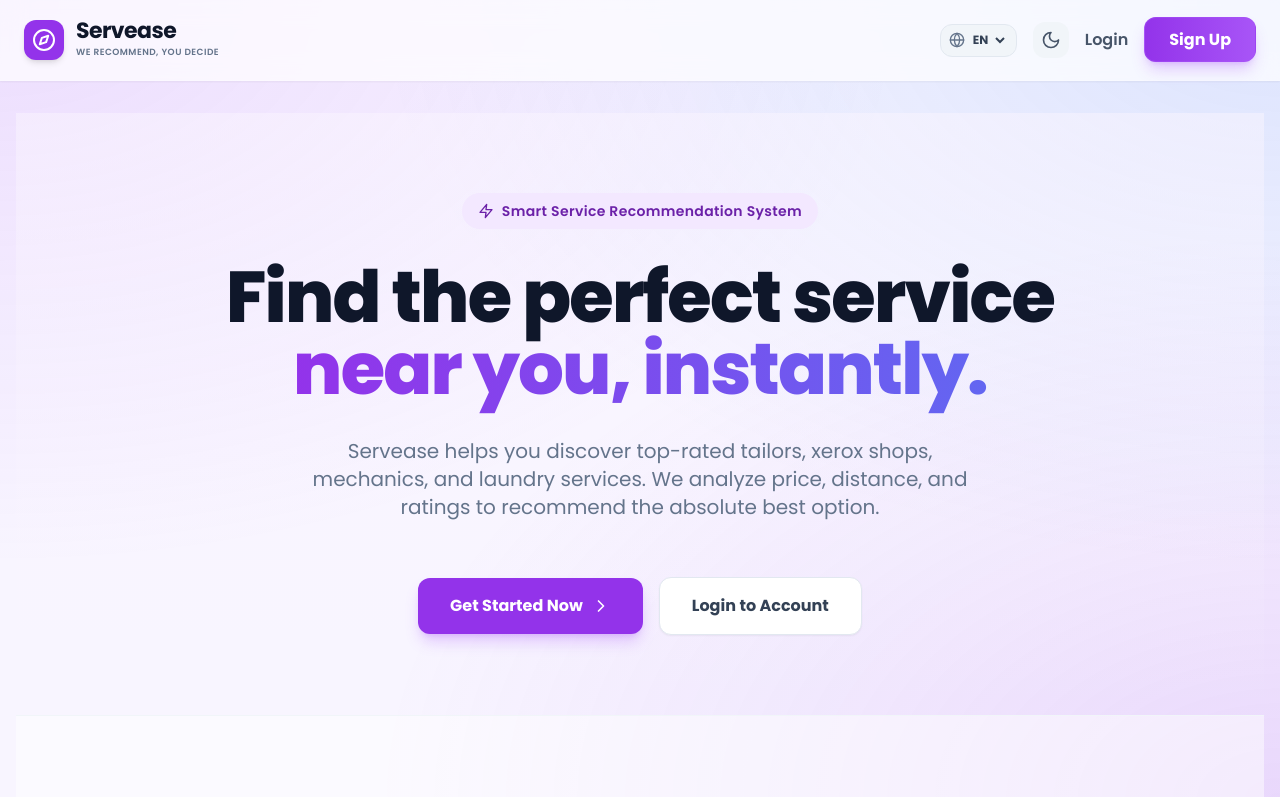
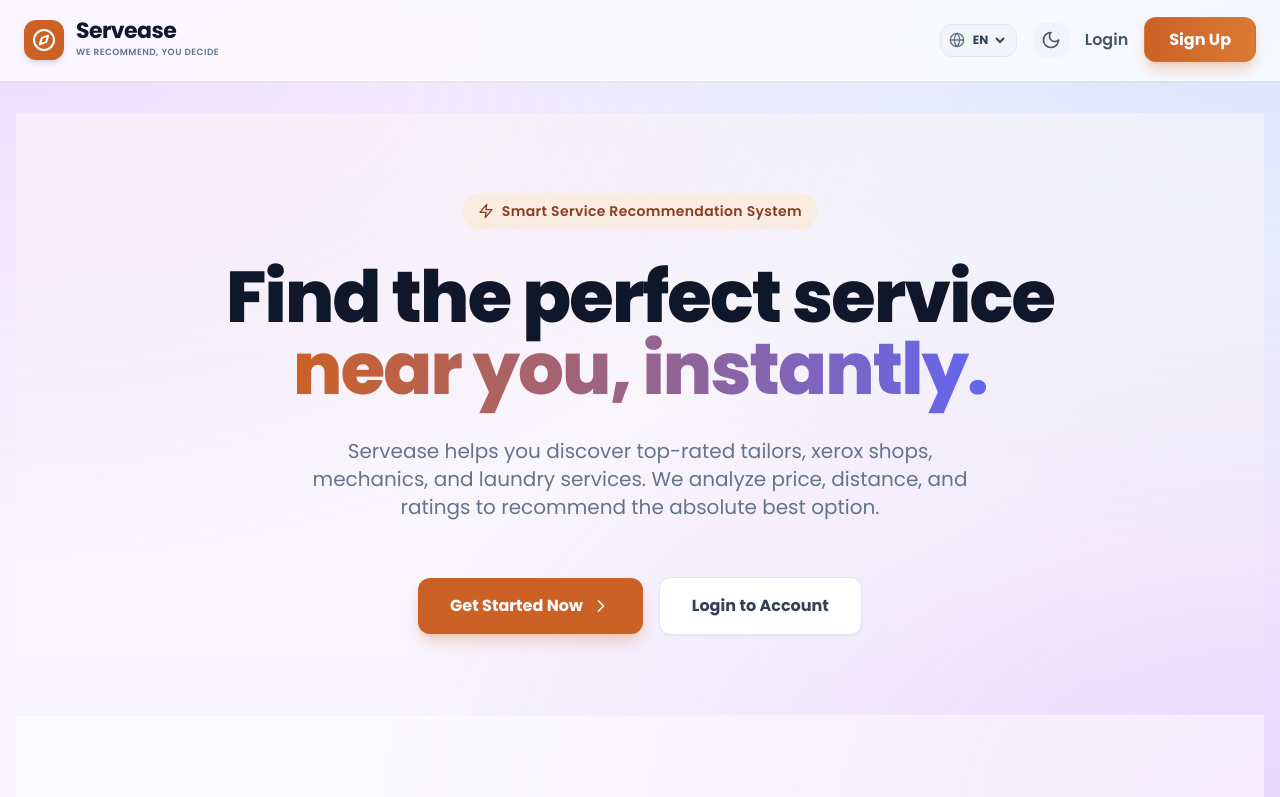
Before and after one commit to VaishnaviShinde30/Servease, a React (Vite) app: page / in a window 1280 px wide. Shown: the top 797 px of the page. Built offline with nearby package versions, Linux system fonts and the light colour scheme; no server answers.

Commit message:
Update theme colors to Caramel and Raisin

```diff
--- a/tailwind.config.js
+++ b/tailwind.config.js
@@ -11,32 +11,32 @@
         sans: ['Poppins', 'sans-serif'],
       },
       colors: {
-        primary: { // Vibrant Purple
-          50: '#faf5ff',
-          100: '#f3e8ff',
-          200: '#e9d5ff',
-          400: '#c084fc',
-          500: '#a855f7',
-          600: '#9333ea',
-          700: '#7e22ce',
-          800: '#6b21a8',
-          900: '#581c87',
+        primary: { // Caramel
+          50: '#fdf8f3',
+          100: '#faece0',
+          200: '#f3d3b7',
+          400: '#e49c5e',
+          500: '#da7b33',
+          600: '#cc6126',
+          700: '#ab4a22',
+          800: '#893d22',
+          900: '#6f341f',
         },
-        secondary: { // Deep Blue
-          50: '#eff6ff',
-          100: '#dbeafe',
-          200: '#bfdbfe',
-          400: '#60a5fa',
-          500: '#3b82f6',
-          600: '#2563eb',
-          700: '#1d4ed8',
-          800: '#1e40af',
-          900: '#1e3a8a',
+        secondary: { // Raisin
+          50: '#f5f4f5',
+          100: '#ebe9ec',
+          200: '#d3cdd5',
+          400: '#9e91a3',
+          500: '#7c6d83',
+          600: '#625368',
+          700: '#4d4052',
+          800: '#3e3443',
+          900: '#242124',
         },
         accent: {
-          400: '#34d399',
-          500: '#10b981', // Emerald
-          600: '#059669',
+          400: '#fbbf24',
+          500: '#f59e0b', // Amber/Caramel highlight
+          600: '#d97706',
         }
       }
     },
```
